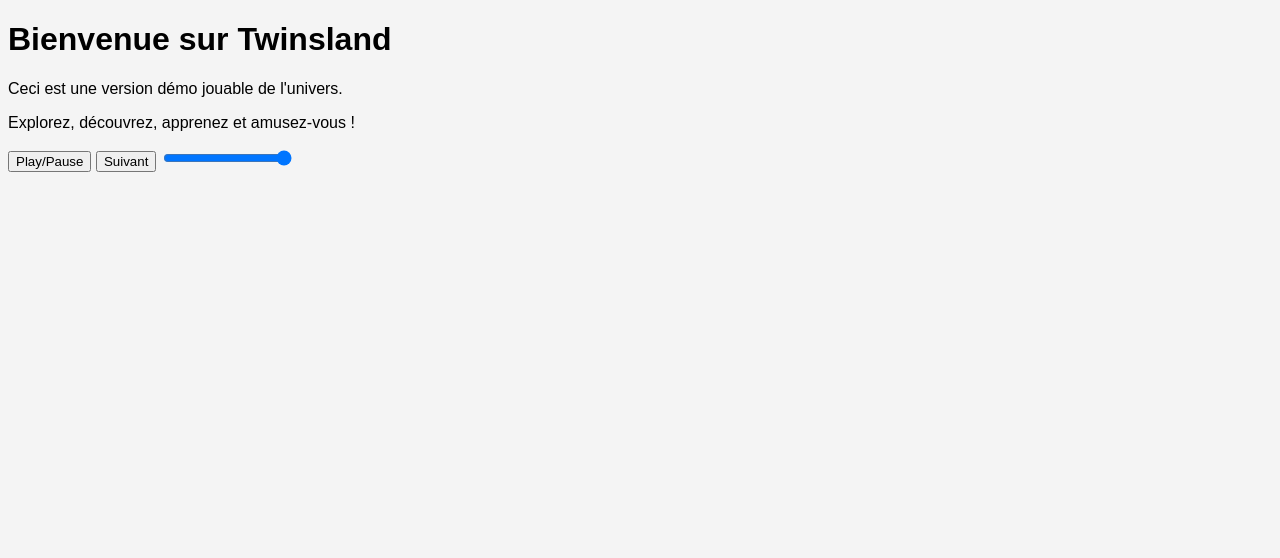
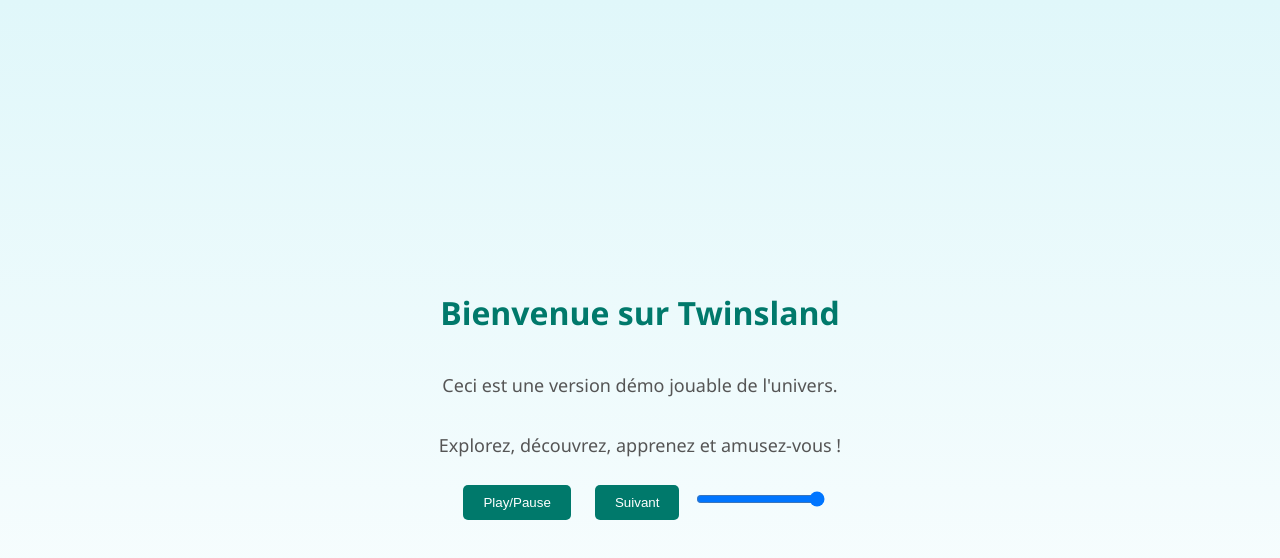
Before and after one commit to Twinsland/Demo-Twinsland, a plain HTML site: page index.html in a window 1280 px wide. Drawn offline with Linux system fonts and the light colour scheme.

Commit message:
Update style.css

```diff
--- a/style.css
+++ b/style.css
@@ -1 +1,30 @@
-body { font-family: Arial, sans-serif; background-color: #f4f4f4; }
+
+body {
+    font-family: 'Segoe UI', sans-serif;
+    background: linear-gradient(#e0f7fa, #fff);
+    display: flex;
+    flex-direction: column;
+    align-items: center;
+    justify-content: center;
+    height: 100vh;
+    margin: 0;
+}
+.container {
+    text-align: center;
+}
+h1 {
+    color: #00796b;
+}
+p {
+    color: #555;
+    font-size: 18px;
+}
+button {
+    margin: 10px;
+    padding: 10px 20px;
+    background-color: #00796b;
+    color: white;
+    border: none;
+    border-radius: 5px;
+    cursor: pointer;
+}
```
